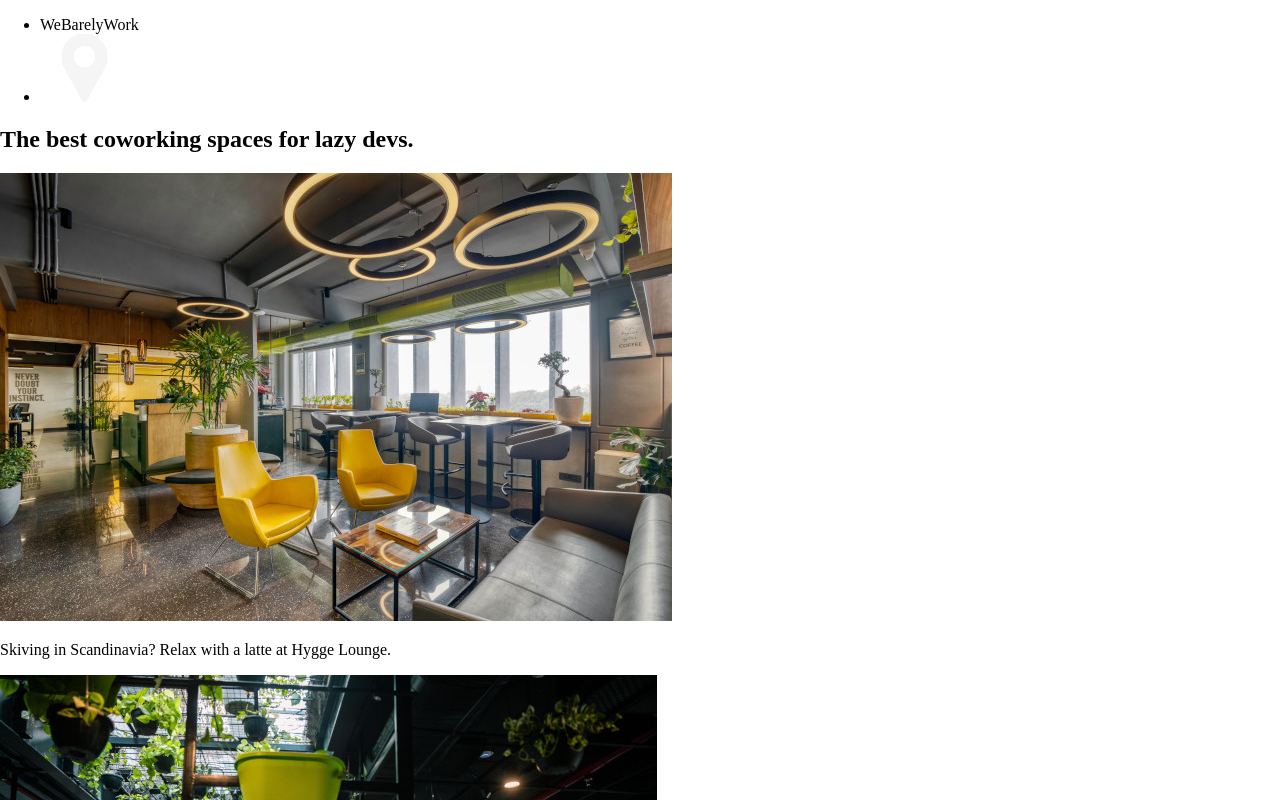
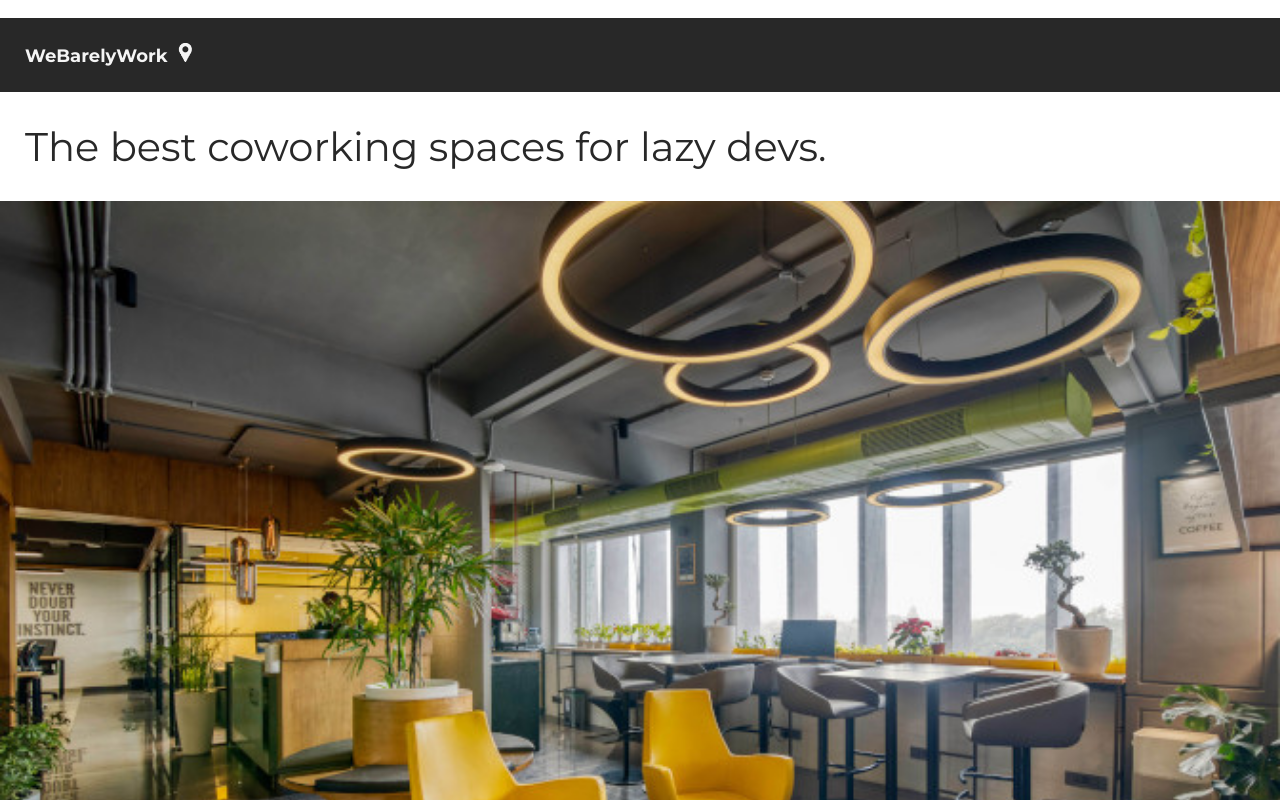
Before and after one commit to ovezthaking/Coworking-Space-Site, a plain HTML site: page index.html in a window 1280 px wide. Shown: the top 800 px of the page. Drawn offline with Linux system fonts and the light colour scheme.

Commit message:
Add CSS styles for layout and typography of the coworking spaces website

```diff
--- a/index.css
+++ b/index.css
@@ -1,4 +1,40 @@
 body {
     margin: 0;
     padding: 0;
+    font-family: "Montserrat", sans-serif;
+    color: #282828;
 }
+
+header {
+    background-color: #282828;
+    color: whitesmoke;
+}
+
+ul{
+    list-style: none;
+    padding: 25px;
+    font-size: 18px;
+    font-weight: 700;
+}
+
+li {
+    display: inline;
+}
+
+.icon {
+    width: 25px;
+}
+
+h1 {
+    font-size: 40px;
+    font-weight: 400;
+    margin: 30px 25px;
+}
+
+.item-img {
+    width: 100%;
+}
+
+.caption {
+    margin: 0 25px;
+}
```
